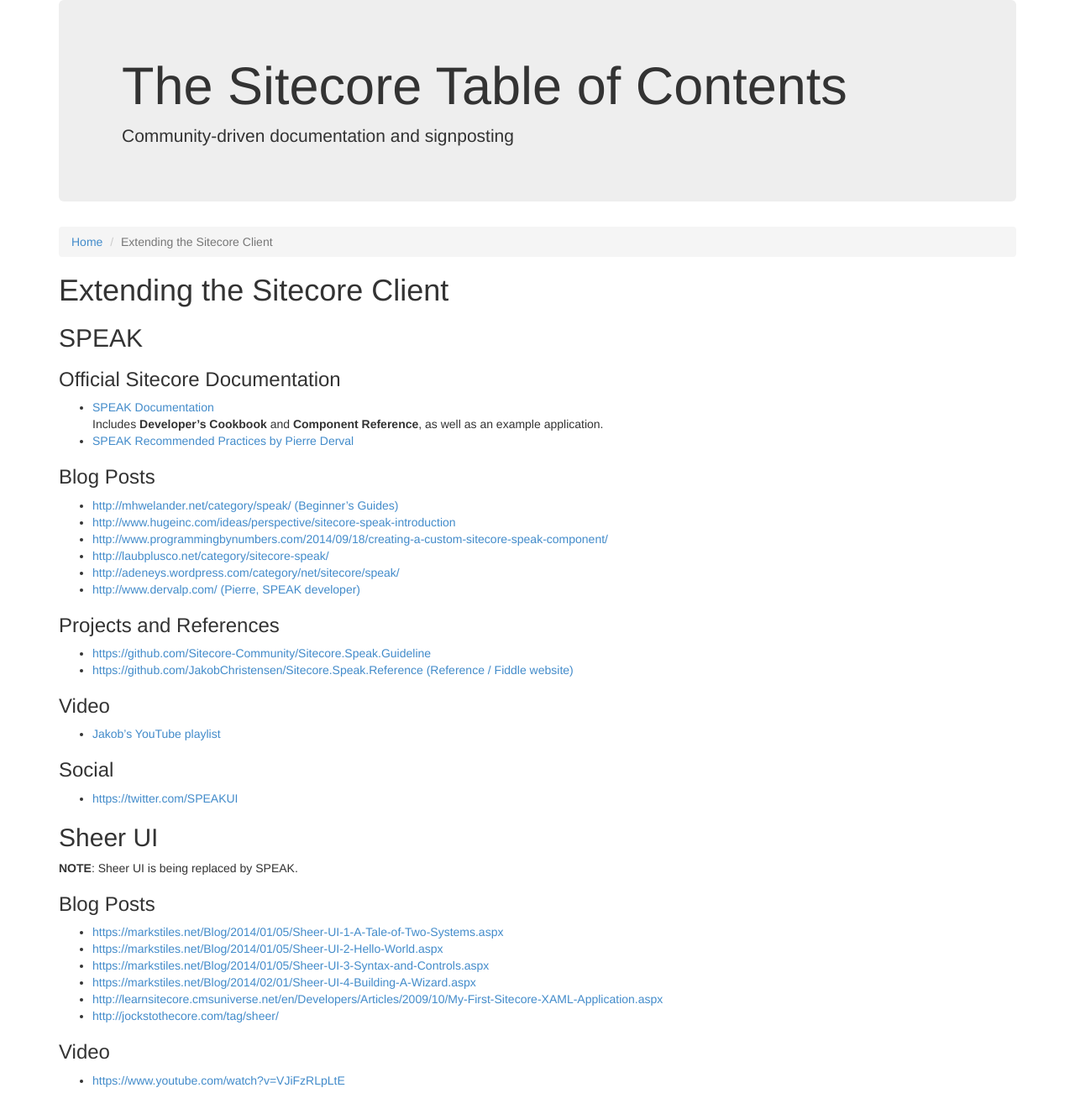
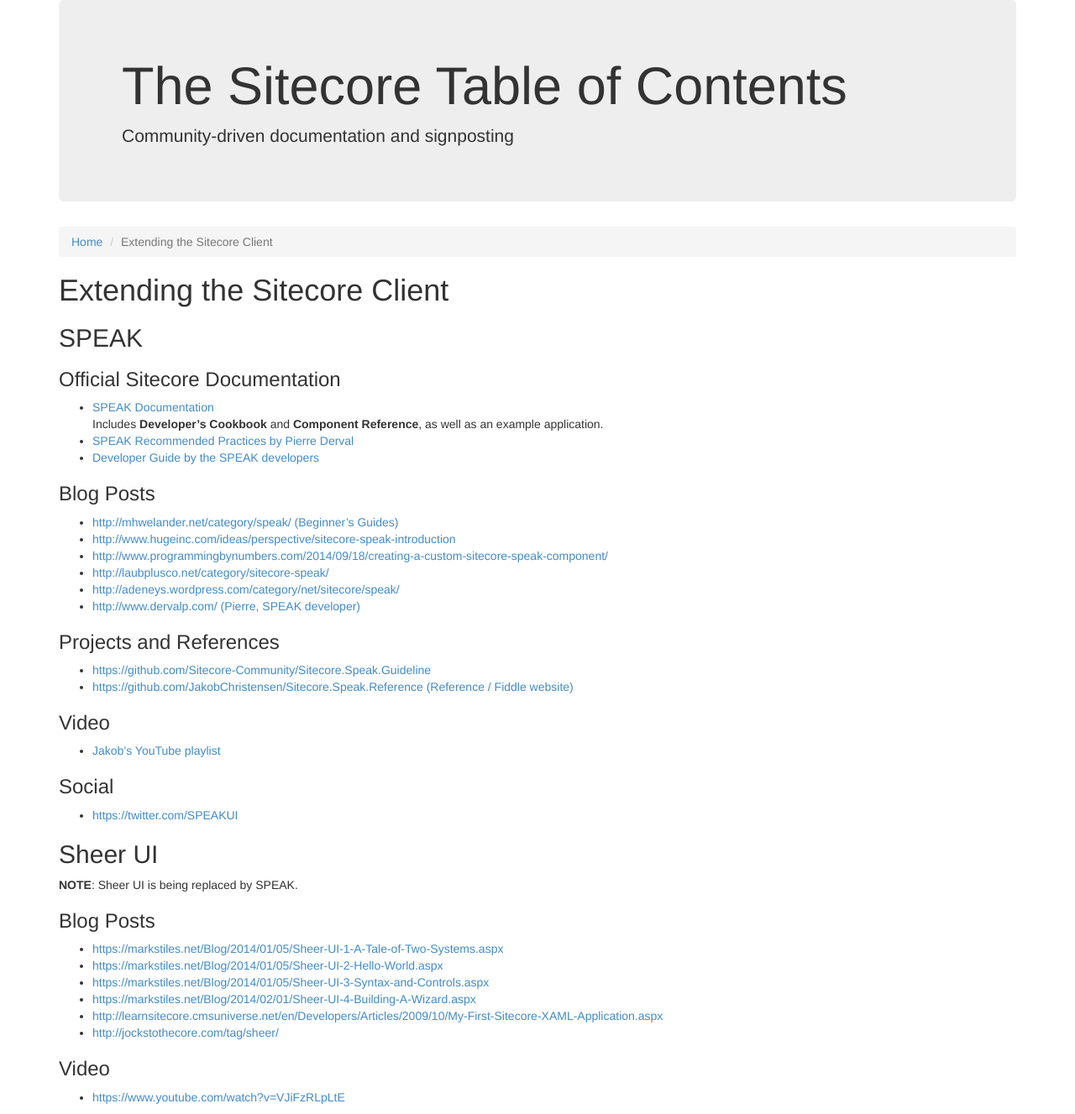
Before and after one commit to Sitecore-Community/docs, a Jekyll site: the page built from documentation/Extending the Sitecore Client/index.md, in a window 1280 px wide. Shown: the whole page at 84% size. Built offline with Jekyll 4.4.1, drawn with Linux system fonts in a browser that asks for light colours; nearby versions of some CDN libraries.

Commit message:
Update index.md
Links to developer guide

```diff
--- a/documentation/Extending the Sitecore Client/index.md
+++ b/documentation/Extending the Sitecore Client/index.md
@@ -11,6 +11,7 @@
 * [SPEAK Documentation](http://sdn.sitecore.net/Reference/Sitecore%207/SPEAK.aspx)
 Includes **Developer's Cookbook** and **Component Reference**, as well as an example application.
 * [SPEAK Recommended Practices by Pierre Derval](https://github.com/Sitecore-Community/Sitecore.Speak.Guideline/blob/master/bestPractises.md)
+* [Developer Guide by the SPEAK developers](https://www.sitecore.net/Learn/Blogs/Technical-Blogs/Jakob-Christensen/Posts/2014/04/00-Links.aspx)
 
 ### Blog Posts
 
```
